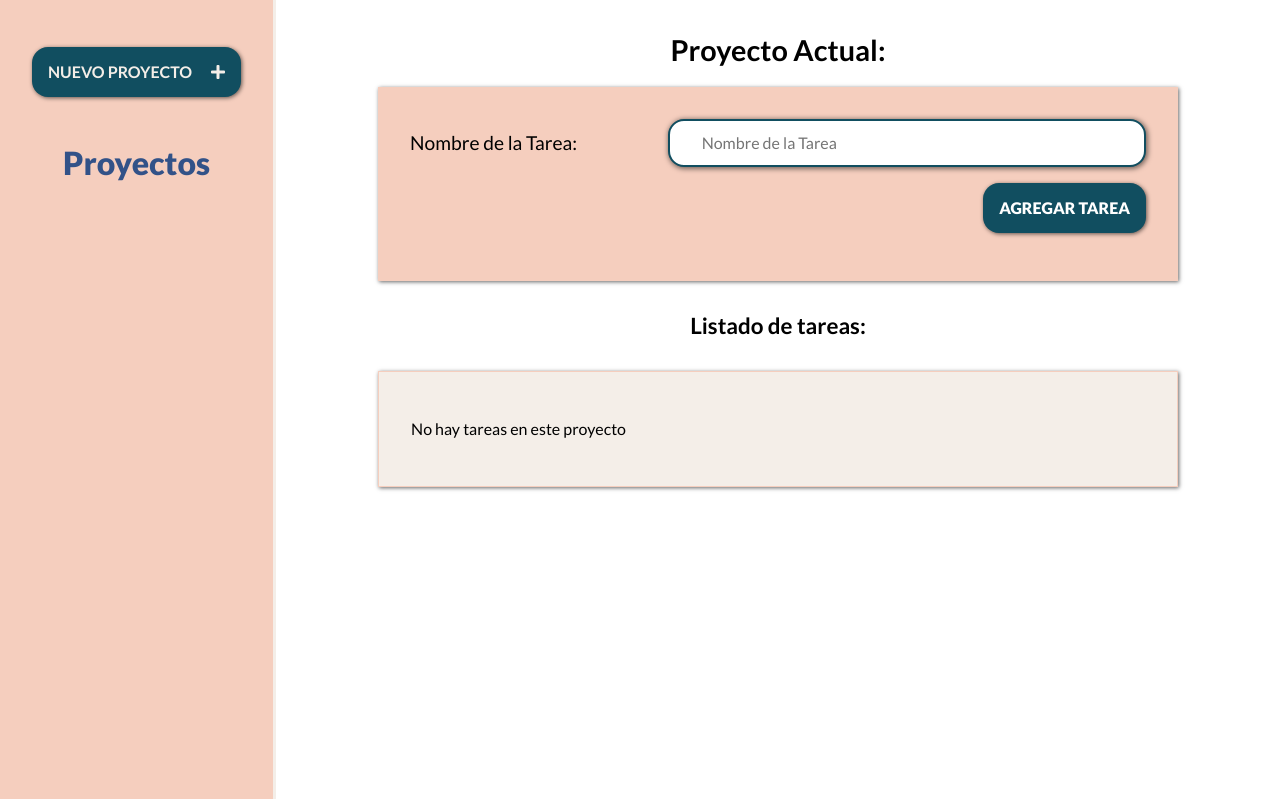
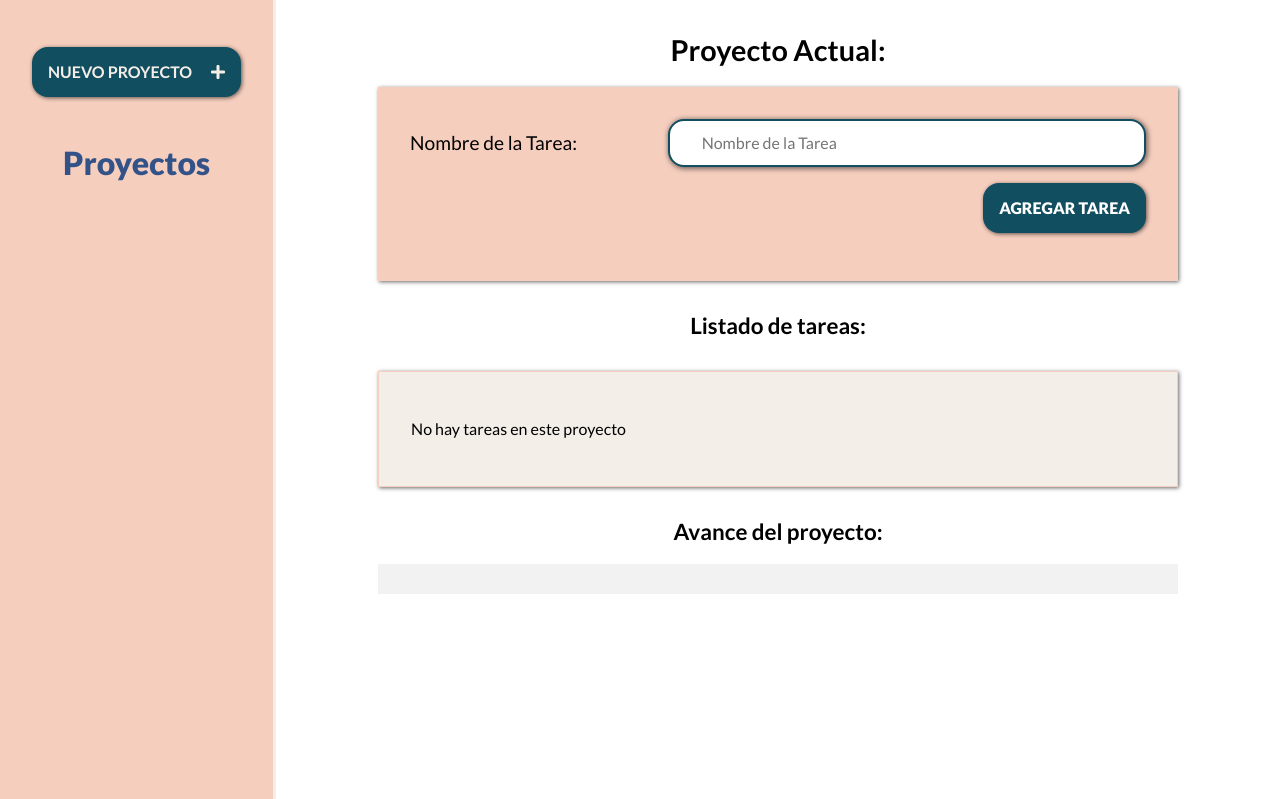
Before and after one commit to EduardoCollazoR/uptask, a PHP site: page / in a window 1280 px wide. Shown: the part 61-860 px from the top of the page. Run offline with PHP 8.4, Linux system fonts and the light colour scheme; the visitor is signed in with stand-in values (Sample User, id 1); data that the repository does not hold is empty.

Commit message:
agregando barra de avance

```diff
--- a/css/style.css
+++ b/css/style.css
@@ -309,3 +309,22 @@ body.index {
     color: white;
     font-size: 1.2rem;
 }
+
+/* barra de avances */
+
+.barra-avance {
+    height: 30px;
+    width: 90%;
+    margin: 0 auto;
+    max-width: 800px;
+    background-color: #f2f2f2;
+}
+
+.porcentaje {
+    width: 0%;
+    height: 100%;
+    background-color: #28a745;
+    background-image: linear-gradient( 45deg, rgba(255, 255, 255, .15) 25%, transparent 25%, transparent 50%, rgba(255, 255, 255, .15) 50%, rgba(255, 255, 255, .15) 75%, transparent 75%, transparent);
+    background-size: 1rem 1rem;
+    transition: width .5s ease-in-out;
+}
--- a/index.php
+++ b/index.php
@@ -69,6 +69,13 @@ if (isset($_GET['id_proyecto'])) {
 
             </ul>
         </div>
+        <div class="avance">
+            <h2>Avance del proyecto:</h2>
+            <div id="barra-avance" class="barra-avance">
+                <div id="porcentaje" class="porcentaje"></div>
+            </div>
+        </div>
+
     </main>
 </div>
 <!--.contenedor-->
--- a/js/scripts.js
+++ b/js/scripts.js
@@ -3,6 +3,12 @@ eventListener();
 var listaProyectos = document.querySelector('ul#proyectos');
 
 function eventListener() {
+
+
+  //document ready
+  document.addEventListener('DOMContentLoaded', function() {
+    actualizarProgreso();
+  });
   //boton para crear proyecto
   document.querySelector('.crear-proyecto a').addEventListener('click', nuevoProyecto);
 
@@ -200,7 +206,8 @@ function agregarTarea(e) {
 
             //limpiar el formulario
             document.querySelector('.agregar-tarea').reset();
-
+            //actualizar el progreso
+            actualizarProgreso();
           }
         } else {
           Swal.fire({
@@ -290,7 +297,8 @@ function cambiarEstadoTarea(tarea, estado) {
   xhr.onload = function() {
     if (this.status == 200) {
       console.log(JSON.parse(xhr.responseText));
-
+      //actualizar el progreso
+      actualizarProgreso();
     }
   }
 
@@ -323,7 +331,45 @@ function eliminarTareaBD(tarea) {
         document.querySelector('.listado-pendientes ul').innerHTML = "<p class='lista-vacia'>No hay tareas en este proyecto</p>";
       }
 
+      //actualizar el progreso
+      actualizarProgreso();
+
     }
   }
 
 }
+
+
+//actuliza el avance del proyecto
+function actualizarProgreso() {
+
+
+  //obtener todas las tareas
+  const tareas = document.querySelectorAll('li.tarea');
+
+  //obtener las tareas completadas la
+  const tareasCompletadas = document.querySelectorAll('i.completo');
+
+
+  //determinar el avance
+  const avance = Math.round((tareasCompletadas.length / tareas.length) * 100);
+
+  //asignar avance ala barra
+  const porcentaje = document.querySelector('#porcentaje');
+  porcentaje.style.width = avance + '%';
+
+  //mostrar una alerta  alcompletar al 100%
+
+  if (avance === 100) {
+    Swal.fire({
+      position: 'center',
+      icon: 'success',
+      title: 'Proyecto Terminado',
+      text: 'Ya no tienes tareas pendientes!',
+      showConfirmButton: false,
+      timer: 1500
+    });
+  }
+
+
+}
```
